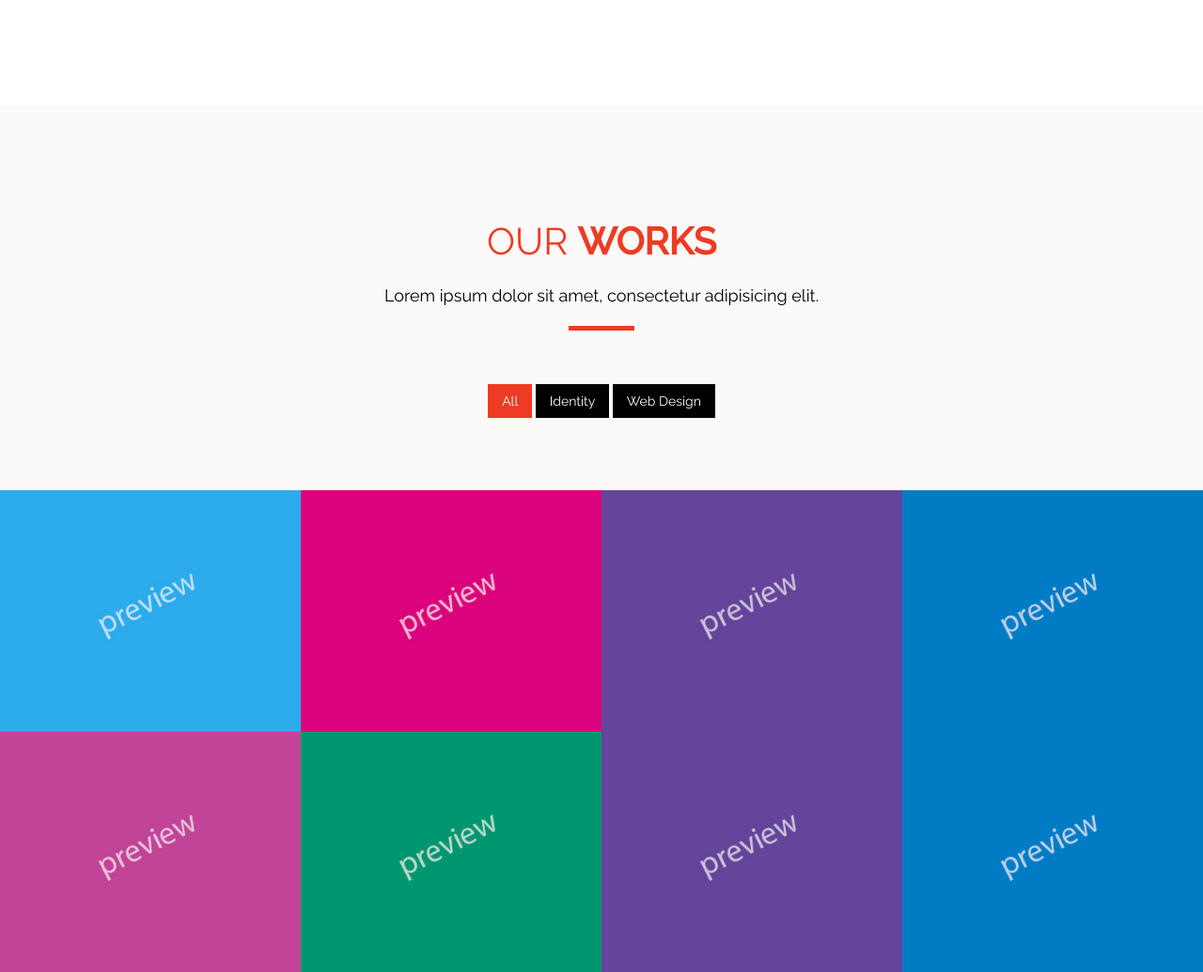
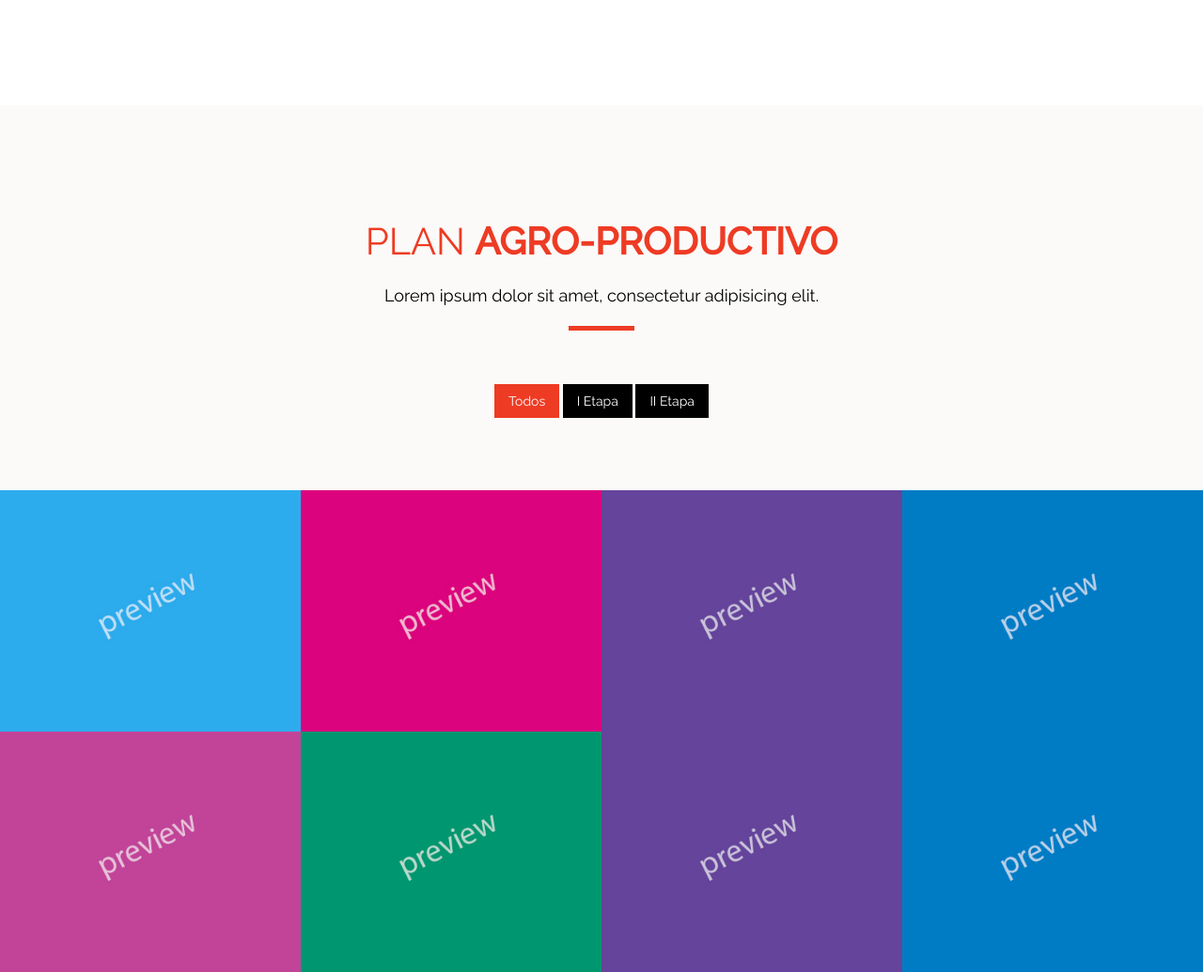
Before and after one commit to TeamofdevelopingTCU/APROASUR, a PHP site: page / in a window 1280 px wide. Shown: the part 1411-2446 px from the top of the page at 94% size. Run offline with PHP 8.4, Linux system fonts and the light colour scheme; some libraries are stand-ins or nearby versions.

Commit message:
cambio index

```diff
--- a/index.php
+++ b/index.php
@@ -148,7 +148,7 @@
                 <div class="row">
                     <div class="col-md-12">
                         <div class="feature_header text-center">
-                            <h3 class="feature_title">Our <b>Works</b></h3>
+                            <h3 class="feature_title">Plan <b>Agro-productivo</b></h3>
                             <h4 class="feature_sub">Lorem ipsum dolor sit amet, consectetur adipisicing elit. </h4>
                             <div class="divider"></div>
                         </div>
@@ -158,9 +158,9 @@
 
 
             <div id="isotope-filter" class="skew3 text-center">
-                <a data-filter="*"  href="#" class="active ">All</a>
-                <a data-filter=".identity"  href="#" class="">Identity</a>
-                <a data-filter=".web-design" href="#"  class="">Web Design</a>
+                <a data-filter="*"  href="#" class="active ">Todos</a>
+                <a data-filter=".identity"  href="#" class="">I Etapa</a>
+                <a data-filter=".web-design" href="#"  class="">II Etapa</a>
 
             </div>
             <div class="clearfix"></div>
@@ -193,6 +193,7 @@
                                     <a href="Presentation/portafolio-single.php"> <i class="fa fa-link"></i></a>
                                     <a href="Style/images/portfolio/p2.jpg"  data-rel="prettyPhoto">
                                         <i class="fa fa-plus"></i>
+
                                     </a>
                                 <p class="description">
                                     Lorem ipsum dolor sit amet, consectetur adipisicing elit.
```
